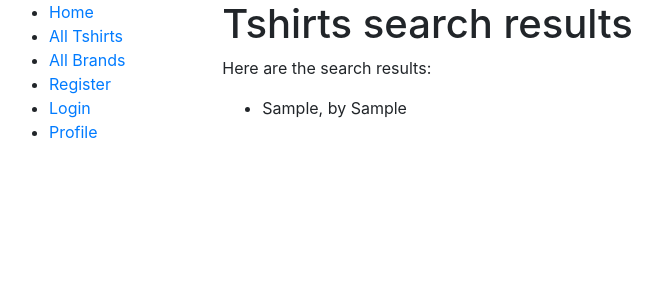
After one commit to wojtekidd/djangoapp-koszulki, a Django app: page /tshirts/search/ in a window 1280 px wide. The commit adds this page. Shown: the top 300 px of the page, without its empty margins (6-668 px from the left). Run offline with Django 3.2, Linux system fonts and the light colour scheme; tables that the repository leaves empty hold one stand-in row (values such as "Sample post"); some libraries are stand-ins or nearby versions.

Commit message:
Working on search feature

```diff
--- a/tshirts/templates/index.html
+++ b/tshirts/templates/index.html
@@ -8,7 +8,7 @@
   <ul>
     <li><strong>Tshirts:</strong> {{ num_tshirts }} </li>
     <li><strong>Brands:</strong> {{ num_brands }} </li>
-    <li><strong>Stories:</strong> </li>
+    <li><strong>Stories:</strong> {{ num_stories }}</li>
   </ul>
 {% endblock %}
 
--- /dev/null
+++ b/tshirts/templates/search_results.html
@@ -0,0 +1,13 @@
+{% extends "base_generic.html" %}
+
+{% block content %}
+  <h1>Tshirts search results</h1>
+  <p>Here are the search results:</p>
+    <ul>
+    {% for Tshirt in object_list %}
+        <li>
+        {{ Tshirt.design }}, by {{ Tshirt.brand }}
+        </li>
+    {% endfor %}
+    </ul>
+{% endblock %}
--- a/tshirts/urls.py
+++ b/tshirts/urls.py
@@ -4,6 +4,7 @@ from .views import *
 urlpatterns = [
     path('', HomePageView.as_view(), name='index'),
     path('add/', CreateTshirtView.as_view(), name='add_tshirt'),
+    path('search/', SearchResultsView.as_view(), name='search_results'),
 ]
 
 # TODO: Implement logout https://docs.djangoproject.com/en/3.0/topics/auth/default/#django.contrib.auth.views.LogoutView AND https://developer.mozilla.org/en-US/docs/Learn/Server-side/Django/Authentication
--- a/tshirts/views.py
+++ b/tshirts/views.py
@@ -24,3 +24,8 @@ class CreateTshirtView(CreateView):
     form_class = TshirtForm
     template_name = 'add_tshirt.html'
     success_url = reverse_lazy('index')
+
+
+class SearchResultsView(ListView):
+    model = Tshirt
+    template_name = 'search_results.html'
```
